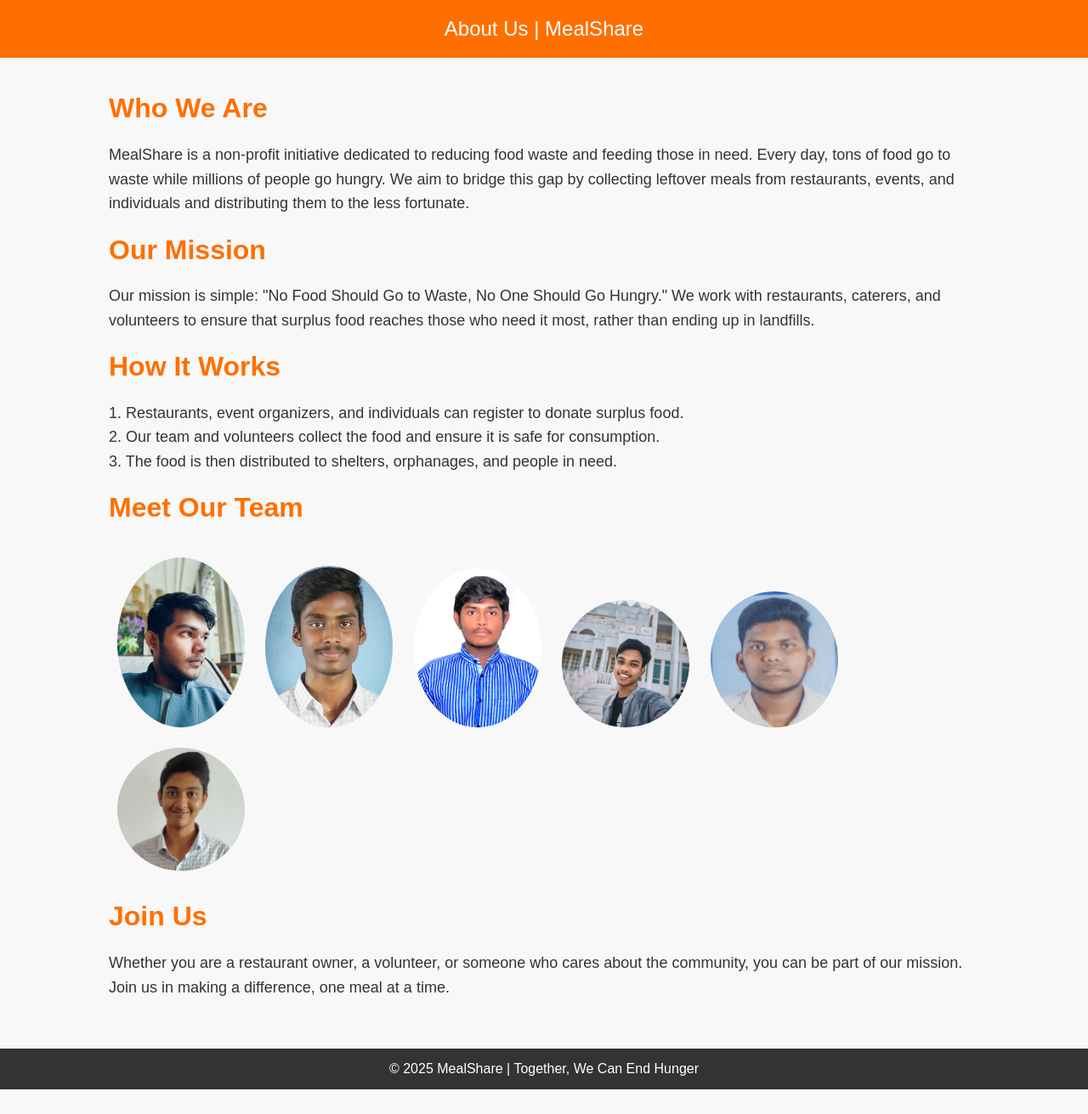
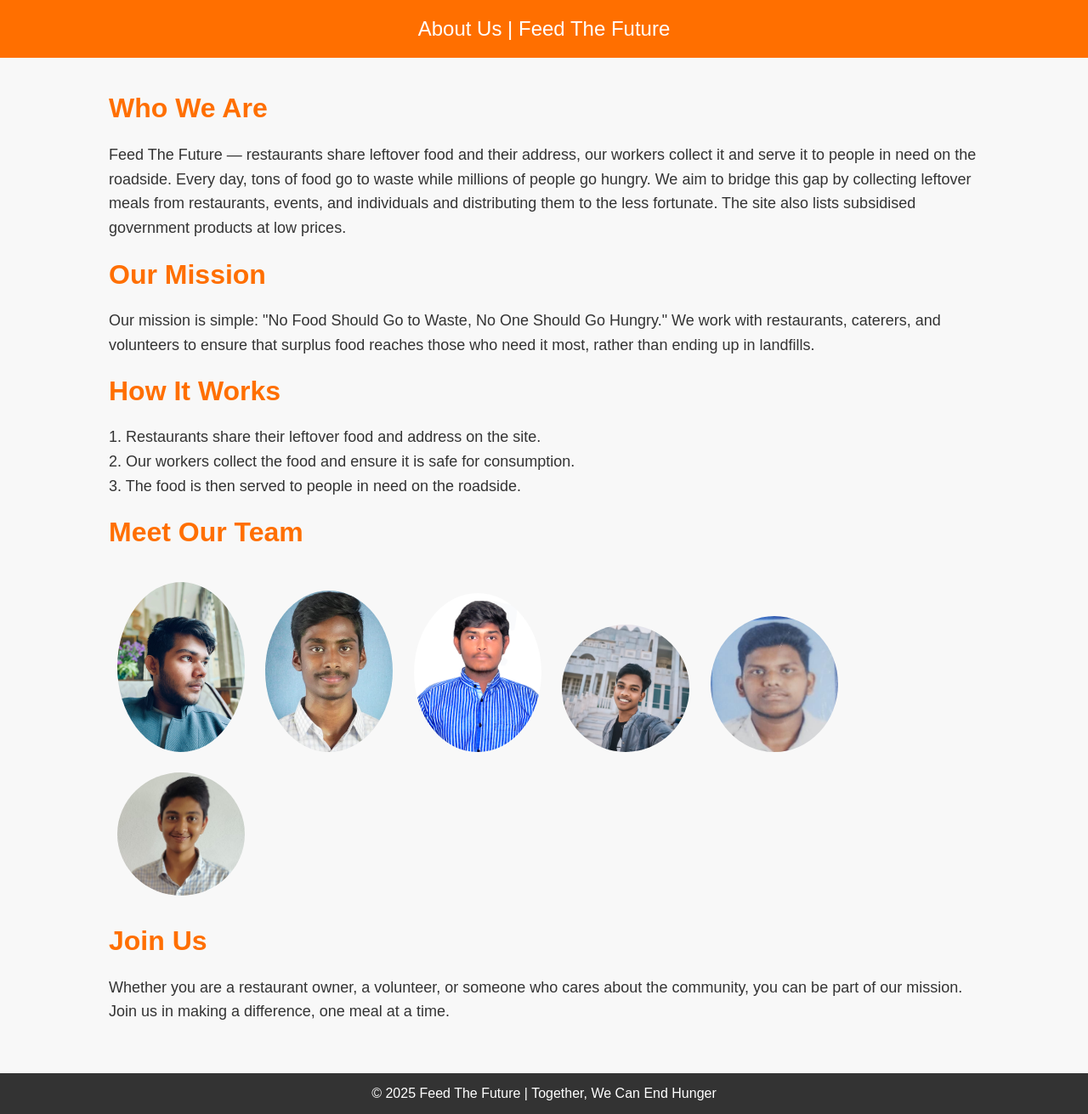
Before and after one commit to 24A31A4235/Feed-The-Future, a plain HTML site: page about.html in a window 1280 px wide. Shown: the whole page at 85% size. Before the commit the page ends 1282 px from the top, so only its background shows below. Drawn offline with Linux system fonts and the light colour scheme.

Commit message:
Sync live fixes: corrected About page and product prices (Wheat ₹50, Pulses ₹12)

```diff
--- a/about.html
+++ b/about.html
@@ -51,15 +51,16 @@
 <body>
 
     <header>
-        About Us | MealShare
+        About Us | Feed The Future
     </header>
 
     <div class="container">
         <h1>Who We Are</h1>
         <p>
-            MealShare is a non-profit initiative dedicated to reducing food waste and feeding those in need.
+            Feed The Future — restaurants share leftover food and their address, our workers collect it and serve it to people in need on the roadside.
             Every day, tons of food go to waste while millions of people go hungry. We aim to bridge this gap
             by collecting leftover meals from restaurants, events, and individuals and distributing them to the less fortunate.
+            The site also lists subsidised government products at low prices.
         </p>
 
         <h1>Our Mission</h1>
@@ -71,9 +72,9 @@
 
         <h1>How It Works</h1>
         <p>
-            1. Restaurants, event organizers, and individuals can register to donate surplus food.<br>
-            2. Our team and volunteers collect the food and ensure it is safe for consumption.<br>
-            3. The food is then distributed to shelters, orphanages, and people in need.
+            1. Restaurants share their leftover food and address on the site.<br>
+            2. Our workers collect the food and ensure it is safe for consumption.<br>
+            3. The food is then served to people in need on the roadside.
         </p>
 
         <h1>Meet Our Team</h1>
@@ -94,7 +95,7 @@
     </div>
 
     <footer>
-        &copy; 2025 MealShare | Together, We Can End Hunger
+        &copy; 2025 Feed The Future | Together, We Can End Hunger
     </footer>
 
 </body>
```
Also changed, not shown: 1 other file.
